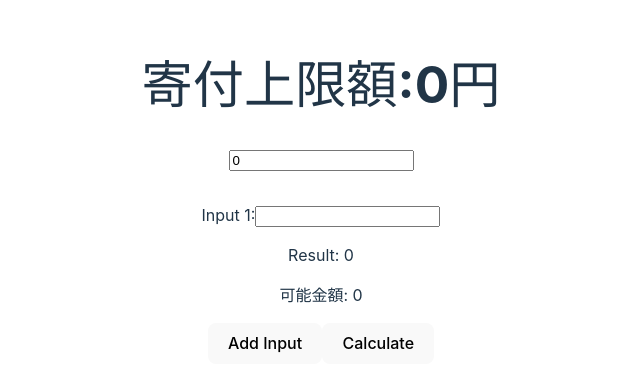
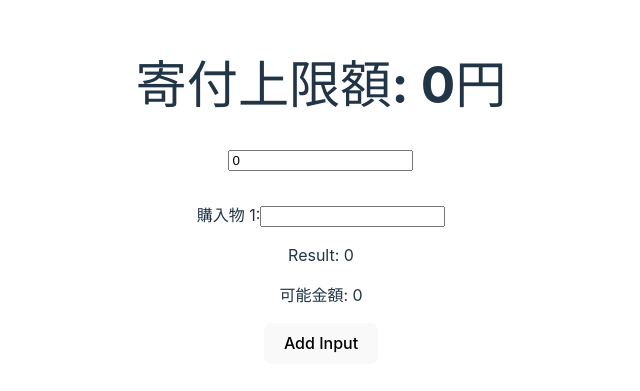
Before and after one commit to HYKTSNG/vite-project, a React (Vite) app: page / in a window 1280 px wide. Shown: the part 191-582 px from the top of the page, without its empty margins (319-959 px from the left). Built offline with nearby package versions, Linux system fonts and the light colour scheme.

Commit message:
可能金額を自動化

```diff
--- a/src/App.tsx
+++ b/src/App.tsx
@@ -1,4 +1,4 @@
-import { useState } from "react";
+import { useState, useEffect } from "react";
 import "./App.css";
 
 function App() {
@@ -23,16 +23,15 @@ function App() {
     setDonationLimit(Number(event.target.value));
   };
 
-  const handleCalculate = () => {
-    // 入力欄の値の合計を計算する関数
+  useEffect(() => {
+    // 入力欄の値や寄付上限額が変更されたときに合計値を計算する
     const sum = inputs.reduce((acc, val) => acc + Number(val), 0);
-    const donationAmount = Math.min(sum, donationLimit); // 寄付上限額と合計値のうち小さい方を寄付額とする
-    setResult(donationAmount);
-  };
+    setResult(Math.min(sum, donationLimit));
+  }, [inputs, donationLimit]);
 
   return (
     <>
-      <h1>寄付上限額:{donationLimit}円</h1>
+      <h1>寄付上限額: {donationLimit}円</h1>
 
       <input
         type="number"
@@ -42,7 +41,7 @@ function App() {
       <div className="card">
         {inputs.map((input, index) => (
           <div key={index}>
-            <label htmlFor={`input${index}`}>Input {index + 1}:</label>
+            <label htmlFor={`input${index}`}>購入物 {index + 1}:</label>
             <input
               type="number"
               id={`input${index}`}
@@ -52,9 +51,8 @@ function App() {
           </div>
         ))}
         <p>Result: {result}</p>
-        <p>可能金額: {donationLimit - result}</p>
+        <p>可能金額: {Math.max(donationLimit - result, 0)}</p>
         <button onClick={handleAddInput}>Add Input</button>
-        <button onClick={handleCalculate}>Calculate</button>
       </div>
     </>
   );
```
